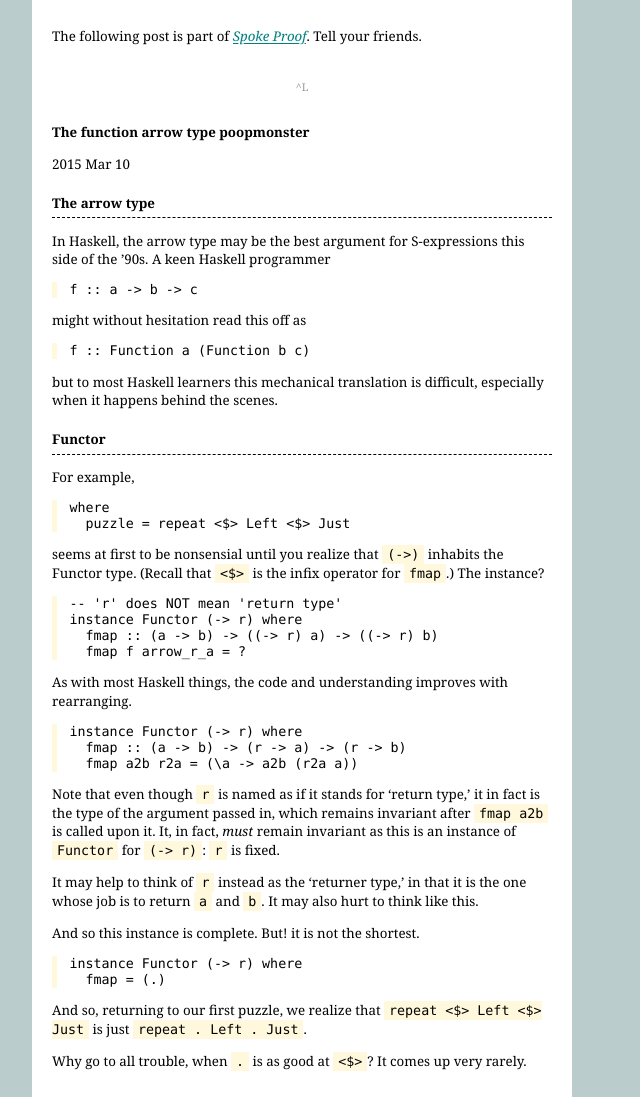
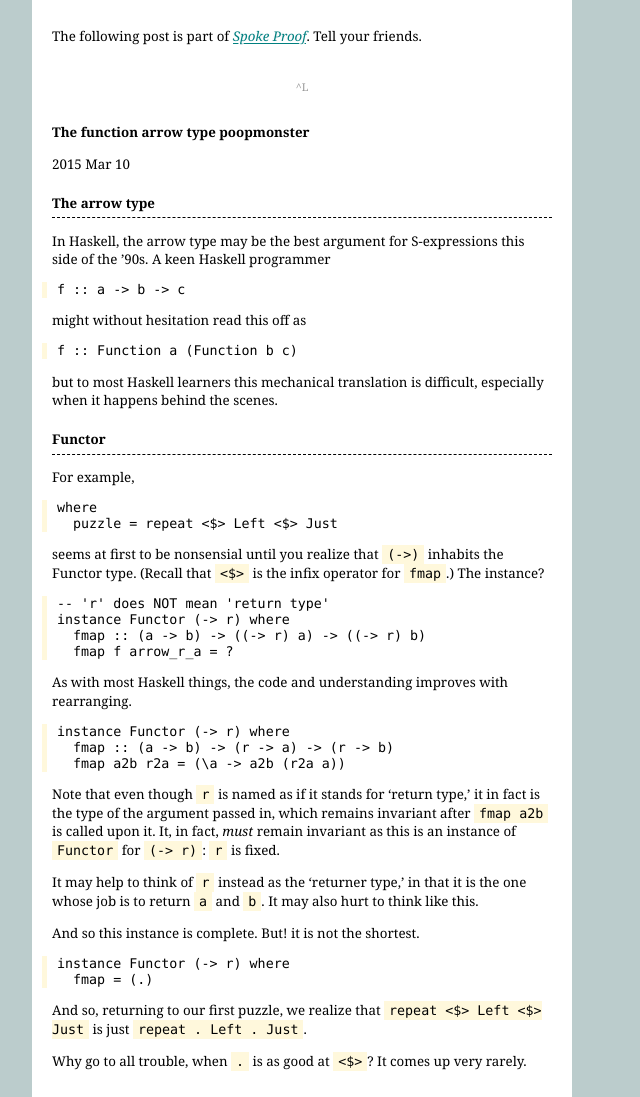
Before and after one commit to hlian/hao.codes, a Jekyll site: the page built from _posts/2015-03-10-arrow-type.md, in a window 1280 px wide. Shown: the whole page, without its empty margins (0-640 px from the left). Built offline with Jekyll 4.4.1, drawn with Linux system fonts in a browser that asks for light colours; Markdown is read by kramdown in place of the engine named in the settings.

Commit message:
code baby

```diff
--- a/_sass/_layout.scss
+++ b/_sass/_layout.scss
@@ -27,7 +27,9 @@ li {
 }
 
 pre {
-  padding: 0 2.5%;
+  padding: 0 2%;
+  margin-left: -2%;
+
 }
 
 div.footnotes {
```
